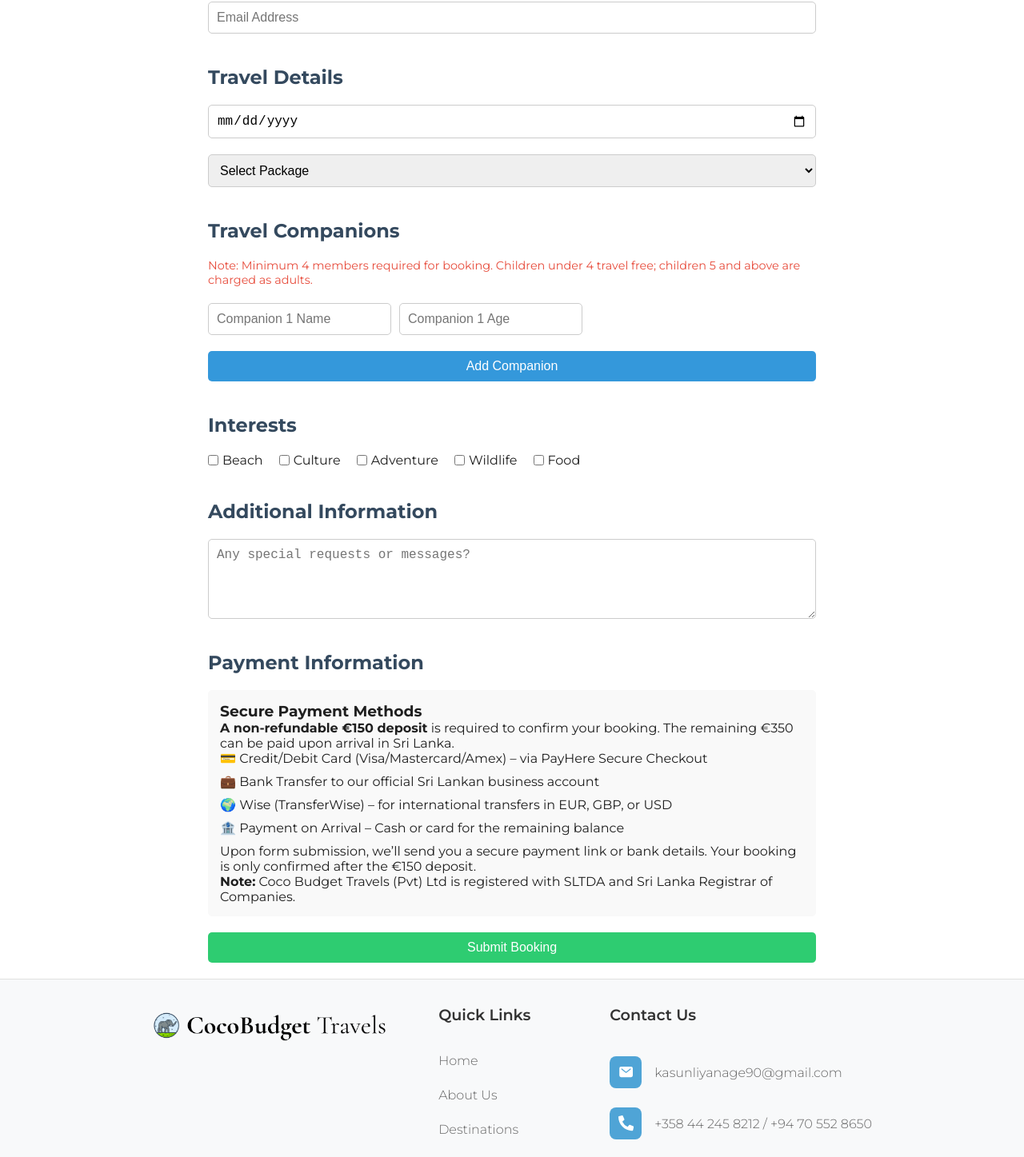
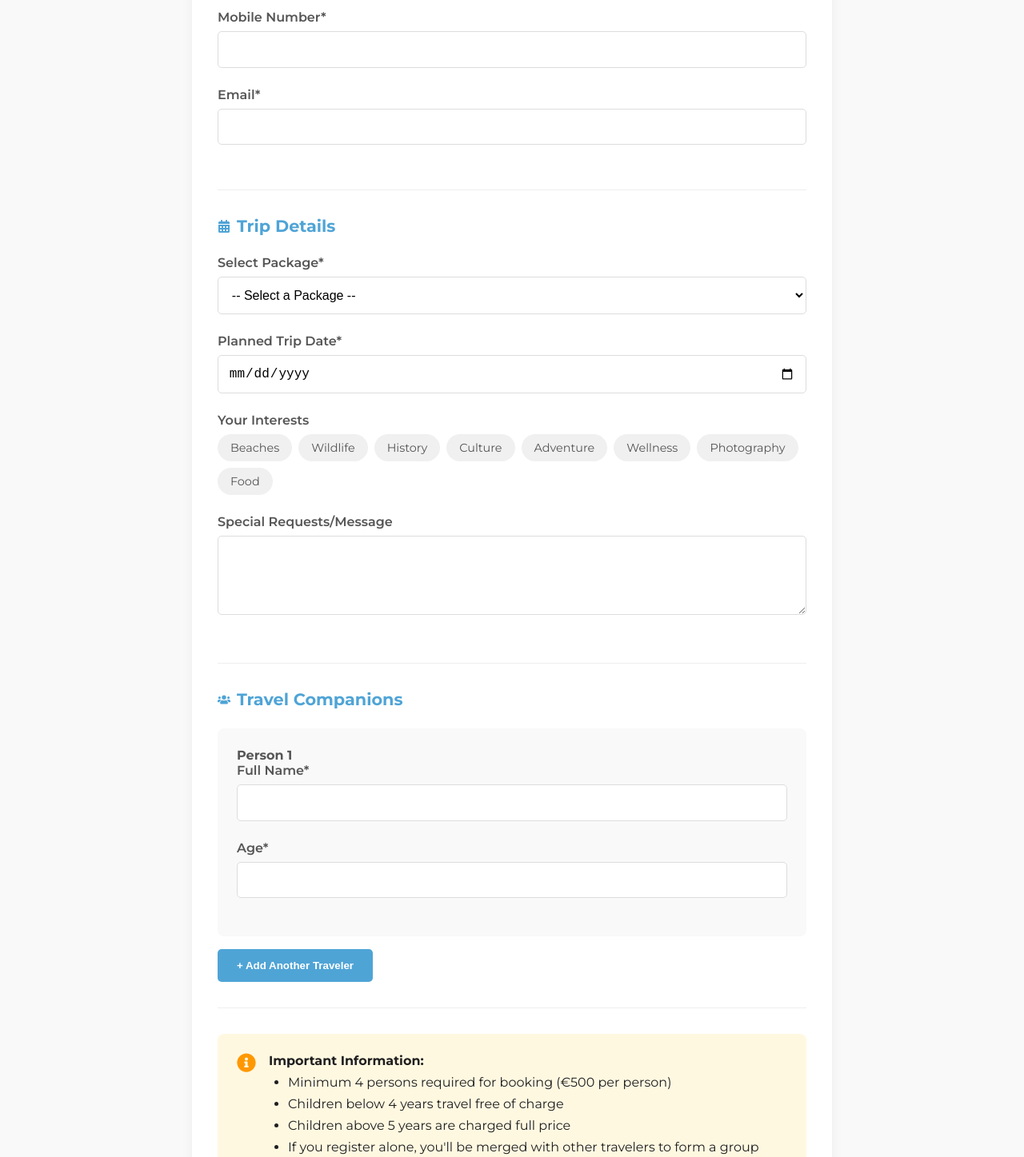
Before and after one commit to thenukaubayasena/cocobudget-travels, a React (Create React App) app: page /form in a window 1280 px wide. Shown: the part 365-1812 px from the top of the page at 80% size. Built offline with nearby package versions, Linux system fonts and the light colour scheme; a web font is replaced by a local one.

Commit message:
form new

```diff
--- a/src/routes/Form.jsx
+++ b/src/routes/Form.jsx
@@ -1,5 +1,6 @@
 import React, { useState } from "react";
 import styled from "styled-components";
+import { FaUser, FaCalendarAlt, FaUsers, FaPhone, FaEnvelope, FaChild, FaInfoCircle } from "react-icons/fa";
 
 const Form = () => {
   const [formData, setFormData] = useState({
@@ -7,337 +8,499 @@ const Form = () => {
     age: "",
     mobile: "",
     email: "",
-    travelDate: "",
     package: "",
+    tripDate: "",
+    message: "",
     interests: [],
-    message: "",
-    travelCompanions: [{ name: "", age: "" }],
+    travelers: [{ name: "", age: "" }]
   });
-  const [showConfirmation, setShowConfirmation] = useState(false);
 
-  const handleInputChange = (e) => {
+  const packages = [
+    "Cultural Triangle & East Coast Adventure",
+    "Hill Country & Coastal Explorer",
+    "Wildlife & Beach Combo",
+    "Wellness & Ayurveda Retreat",
+    "Ancient Cities & Cultural Experience"
+  ];
+
+  const interests = [
+    "Beaches",
+    "Wildlife",
+    "History",
+    "Culture",
+    "Adventure",
+    "Wellness",
+    "Photography",
+    "Food"
+  ];
+
+  const handleChange = (e) => {
     const { name, value } = e.target;
-    setFormData({ ...formData, [name]: value });
+    setFormData(prev => ({ ...prev, [name]: value }));
   };
 
-  const handleCompanionChange = (index, e) => {
+  const handleTravelerChange = (index, e) => {
     const { name, value } = e.target;
-    const companions = [...formData.travelCompanions];
-    companions[index][name] = value;
-    setFormData({ ...formData, travelCompanions: companions });
+    const updatedTravelers = [...formData.travelers];
+    updatedTravelers[index] = { ...updatedTravelers[index], [name]: value };
+    setFormData(prev => ({ ...prev, travelers: updatedTravelers }));
   };
 
-  const addCompanion = () => {
-    setFormData({
-      ...formData,
-      travelCompanions: [...formData.travelCompanions, { name: "", age: "" }],
+  const addTraveler = () => {
+    setFormData(prev => ({
+      ...prev,
+      travelers: [...prev.travelers, { name: "", age: "" }]
+    }));
+  };
+
+  const removeTraveler = (index) => {
+    if (formData.travelers.length > 1) {
+      const updatedTravelers = formData.travelers.filter((_, i) => i !== index);
+      setFormData(prev => ({ ...prev, travelers: updatedTravelers }));
+    }
+  };
+
+  const handleInterestChange = (interest) => {
+    setFormData(prev => {
+      if (prev.interests.includes(interest)) {
+        return {
+          ...prev,
+          interests: prev.interests.filter(i => i !== interest)
+        };
+      } else {
+        return {
+          ...prev,
+          interests: [...prev.interests, interest]
+        };
+      }
     });
   };
 
-  const handleInterestsChange = (e) => {
-    const { value, checked } = e.target;
-    setFormData((prev) => ({
-      ...prev,
-      interests: checked
-        ? [...prev.interests, value]
-        : prev.interests.filter((interest) => interest !== value),
-    }));
-  };
-
-  const handleSubmit = async (e) => {
+  const handleSubmit = (e) => {
     e.preventDefault();
-    const totalMembers = formData.travelCompanions.length + 1; // Including primary traveler
-    if (totalMembers < 4) {
-      alert("A minimum of 4 members is required to book a package.");
-      return;
-    }
-
-    try {
-      // Placeholder for backend API call
-      // await fetch("/api/submit-booking", {
-      //   method: "POST",
-      //   headers: { "Content-Type": "application/json" },
-      //   body: JSON.stringify(formData),
-      // });
-      setShowConfirmation(true);
-    } catch (error) {
-      console.error("Error submitting form:", error);
-      alert("There was an error submitting your booking. Please try again.");
-    }
+    // Here you would typically send the form data to your backend
+    // which would then email it to you
+    console.log("Form submitted:", formData);
+    alert("Thank you for your booking! We'll contact you shortly.");
   };
 
   return (
     <Container>
-      <Title>Book Your Sri Lanka Adventure with Coco Budget Travels</Title>
-      <FormWrapper onSubmit={handleSubmit}>
-        <SectionTitle>Personal Information</SectionTitle>
+      <FormContainer onSubmit={handleSubmit}>
+        <SectionTitle>Book Your Sri Lanka Adventure</SectionTitle>
+
+        <FormSection>
+          <SectionHeader>
+            <FaUser />
+            <h3>Lead Traveler Information</h3>
+          </SectionHeader>
+          <InputGroup>
+            <label>Full Name*</label>
             <Input
               type="text"
               name="name"
-          placeholder="Full Name"
               value={formData.name}
-          onChange={handleInputChange}
+              onChange={handleChange}
               required
             />
+          </InputGroup>
+          <InputGroup>
+            <label>Age*</label>
             <Input
               type="number"
               name="age"
-          placeholder="Age"
               value={formData.age}
-          onChange={handleInputChange}
+              onChange={handleChange}
               required
             />
+          </InputGroup>
+          <InputGroup>
+            <label>Mobile Number*</label>
             <Input
               type="tel"
               name="mobile"
-          placeholder="Mobile Number"
               value={formData.mobile}
-          onChange={handleInputChange}
+              onChange={handleChange}
               required
             />
+          </InputGroup>
+          <InputGroup>
+            <label>Email*</label>
             <Input
               type="email"
               name="email"
-          placeholder="Email Address"
               value={formData.email}
-          onChange={handleInputChange}
+              onChange={handleChange}
               required
             />
+          </InputGroup>
+        </FormSection>
 
-        <SectionTitle>Travel Details</SectionTitle>
-        <Input
-          type="date"
-          name="travelDate"
-          value={formData.travelDate}
-          onChange={handleInputChange}
-          required
-        />
+        <FormSection>
+          <SectionHeader>
+            <FaCalendarAlt />
+            <h3>Trip Details</h3>
+          </SectionHeader>
+          <InputGroup>
+            <label>Select Package*</label>
             <Select
               name="package"
               value={formData.package}
-          onChange={handleInputChange}
+              onChange={handleChange}
               required
             >
-          <option value="">Select Package</option>
-          <option value="beach">Beach Bliss (€500)</option>
-          <option value="cultural">Cultural Explorer (€550)</option>
-          <option value="adventure">Adventure Trek (€600)</option>
+              <option value="">-- Select a Package --</option>
+              {packages.map((pkg, i) => (
+                <option key={i} value={pkg}>{pkg}</option>
+              ))}
             </Select>
+          </InputGroup>
+          <InputGroup>
+            <label>Planned Trip Date*</label>
+            <Input
+              type="date"
+              name="tripDate"
+              value={formData.tripDate}
+              onChange={handleChange}
+              required
+            />
+          </InputGroup>
+          <InputGroup>
+            <label>Your Interests</label>
+            <InterestContainer>
+              {interests.map((interest, i) => (
+                <InterestOption
+                  key={i}
+                  selected={formData.interests.includes(interest)}
+                  onClick={() => handleInterestChange(interest)}
+                >
+                  {interest}
+                </InterestOption>
+              ))}
+            </InterestContainer>
+          </InputGroup>
+          <InputGroup>
+            <label>Special Requests/Message</label>
+            <TextArea
+              name="message"
+              value={formData.message}
+              onChange={handleChange}
+              rows="4"
+            />
+          </InputGroup>
+        </FormSection>
 
-        <SectionTitle>Travel Companions</SectionTitle>
-        <CompanionNote>
-          Note: Minimum 4 members required for booking. Children under 4 travel
-          free; children 5 and above are charged as adults.
-        </CompanionNote>
-        {formData.travelCompanions.map((companion, index) => (
-          <CompanionRow key={index}>
+        <FormSection>
+          <SectionHeader>
+            <FaUsers />
+            <h3>Travel Companions</h3>
+          </SectionHeader>
+          {formData.travelers.map((traveler, index) => (
+            <TravelerGroup key={index}>
+              <h4>Person {index + 1}</h4>
+              <InputGroup>
+                <label>Full Name*</label>
                 <Input
                   type="text"
                   name="name"
-              placeholder={`Companion ${index + 1} Name`}
-              value={companion.name}
-              onChange={(e) => handleCompanionChange(index, e)}
+                  value={traveler.name}
+                  onChange={(e) => handleTravelerChange(index, e)}
                   required
                 />
+              </InputGroup>
+              <InputGroup>
+                <label>Age*</label>
                 <Input
                   type="number"
                   name="age"
-              placeholder={`Companion ${index + 1} Age`}
-              value={companion.age}
-              onChange={(e) => handleCompanionChange(index, e)}
+                  value={traveler.age}
+                  onChange={(e) => handleTravelerChange(index, e)}
                   required
                 />
-          </CompanionRow>
+              </InputGroup>
+              {formData.travelers.length > 1 && (
+                <RemoveButton type="button" onClick={() => removeTraveler(index)}>
+                  Remove
+                </RemoveButton>
+              )}
+            </TravelerGroup>
           ))}
-        <Button type="button" onClick={addCompanion}>
-          Add Companion
-        </Button>
+          <AddButton type="button" onClick={addTraveler}>
+            + Add Another Traveler
+          </AddButton>
+        </FormSection>
 
-        <SectionTitle>Interests</SectionTitle>
-        <CheckboxGroup>
-          {["Beach", "Culture", "Adventure", "Wildlife", "Food"].map(
-            (interest) => (
-              <label key={interest}>
-                <input
-                  type="checkbox"
-                  value={interest}
-                  checked={formData.interests.includes(interest)}
-                  onChange={handleInterestsChange}
-                />
-                {interest}
-              </label>
-            )
-          )}
-        </CheckboxGroup>
+        <ImportantNote>
+          <FaInfoCircle />
+          <div>
+            <p><strong>Important Information:</strong></p>
+            <ul>
+              <li>Minimum 4 persons required for booking (€500 per person)</li>
+              <li>Children below 4 years travel free of charge</li>
+              <li>Children above 5 years are charged full price</li>
+              <li>If you register alone, you'll be merged with other travelers to form a group</li>
+            </ul>
+          </div>
+        </ImportantNote>
 
-        <SectionTitle>Additional Information</SectionTitle>
-        <Textarea
-          name="message"
-          placeholder="Any special requests or messages?"
-          value={formData.message}
-          onChange={handleInputChange}
-        />
+        <PaymentSection>
+          <h3>Secure Payment Methods</h3>
+          <PaymentOptions>
+            <PaymentCard>
+              <h4>Payment Options</h4>
+              <ul>
+                <li>💳 Credit/Debit Card (Visa/Mastercard/Amex)</li>
+                <li>💼 Bank Transfer to our Sri Lankan account</li>
+                <li>🌍 Wise (TransferWise) for international transfers</li>
+                <li>🏦 Payment on Arrival (remaining balance)</li>
+              </ul>
+              <p>We'll send payment instructions after booking confirmation.</p>
+            </PaymentCard>
+            <PaymentCard>
+              <h4>Payment Policy</h4>
+              <ul>
+                <li>€150 non-refundable deposit required</li>
+                <li>Remaining €350 payable on arrival</li>
+                <li>All payments processed securely</li>
+                <li>Registered with SLTDA and Sri Lanka Registrar of Companies</li>
+              </ul>
+            </PaymentCard>
+          </PaymentOptions>
+        </PaymentSection>
 
-        <SectionTitle>Payment Information</SectionTitle>
-        <PaymentInfo>
-          <h3>Secure Payment Methods</h3>
-          <p>
-            <strong>A non-refundable €150 deposit</strong> is required to confirm
-            your booking. The remaining €350 can be paid upon arrival in Sri Lanka.
-          </p>
-          <ul>
-            <li>💳 Credit/Debit Card (Visa/Mastercard/Amex) – via PayHere Secure Checkout</li>
-            <li>💼 Bank Transfer to our official Sri Lankan business account</li>
-            <li>🌍 Wise (TransferWise) – for international transfers in EUR, GBP, or USD</li>
-            <li>🏦 Payment on Arrival – Cash or card for the remaining balance</li>
-          </ul>
-          <p>
-            Upon form submission, we’ll send you a secure payment link or bank
-            details. Your booking is only confirmed after the €150 deposit.
-          </p>
-          <p>
-            <strong>Note:</strong> Coco Budget Travels (Pvt) Ltd is registered with
-            SLTDA and Sri Lanka Registrar of Companies.
-          </p>
-        </PaymentInfo>
-
-        <SubmitButton type="submit">Submit Booking</SubmitButton>
-      </FormWrapper>
-
-      {showConfirmation && (
-        <Modal>
-          <ModalContent>
-            <h2>Booking Submitted!</h2>
-            <p>
-              Thank you, {formData.name}, for booking with Coco Budget Travels! We’ll
-              send you an email with payment instructions shortly.
-            </p>
-            <Button onClick={() => setShowConfirmation(false)}>Close</Button>
-          </ModalContent>
-        </Modal>
-      )}
+        <SubmitButton type="submit">Submit Booking Request</SubmitButton>
+      </FormContainer>
     </Container>
   );
 };
 
+// Styled Components
 const Container = styled.div`
-  padding: 20px;
+  padding: 2rem;
+  background-color: #f9f9f9;
+`;
+
+const FormContainer = styled.form`
   max-width: 800px;
   margin: 0 auto;
-`;
-
-const Title = styled.h1`
-  text-align: center;
-  color: #2c3e50;
-  margin-bottom: 20px;
-`;
-
-const FormWrapper = styled.form`
-  display: flex;
-  flex-direction: column;
-  gap: 20px;
+  background: white;
+  padding: 2rem;
+  border-radius: 10px;
+  box-shadow: 0 5px 15px rgba(0,0,0,0.05);
 `;
 
 const SectionTitle = styled.h2`
-  color: #34495e;
-  font-size: 1.5rem;
-  margin-top: 20px;
+  text-align: center;
+  color: var(--primaryColor);
+  margin-bottom: 2rem;
+  font-size: 2rem;
+`;
+
+const FormSection = styled.div`
+  margin-bottom: 2rem;
+  padding-bottom: 2rem;
+  border-bottom: 1px solid #eee;
+`;
+
+const SectionHeader = styled.div`
+  display: flex;
+  align-items: center;
+  gap: 0.5rem;
+  margin-bottom: 1.5rem;
+  color: var(--primaryColor);
+
+  h3 {
+    margin: 0;
+    font-size: 1.3rem;
+  }
+`;
+
+const InputGroup = styled.div`
+  margin-bottom: 1.5rem;
+
+  label {
+    display: block;
+    margin-bottom: 0.5rem;
+    font-weight: 600;
+    color: #555;
+  }
 `;
 
 const Input = styled.input`
-  padding: 10px;
-  border: 1px solid #ccc;
+  width: 100%;
+  padding: 0.8rem;
+  border: 1px solid #ddd;
   border-radius: 5px;
   font-size: 1rem;
+  transition: all 0.3s;
+
+  &:focus {
+    outline: none;
+    border-color: var(--primaryColor);
+    box-shadow: 0 0 0 2px rgba(0, 100, 0, 0.1);
+  }
 `;
 
 const Select = styled.select`
-  padding: 10px;
-  border: 1px solid #ccc;
+  width: 100%;
+  padding: 0.8rem;
+  border: 1px solid #ddd;
   border-radius: 5px;
   font-size: 1rem;
+  background-color: white;
 `;
 
-const Textarea = styled.textarea`
-  padding: 10px;
-  border: 1px solid #ccc;
+const TextArea = styled.textarea`
+  width: 100%;
+  padding: 0.8rem;
+  border: 1px solid #ddd;
   border-radius: 5px;
   font-size: 1rem;
-  min-height: 100px;
+  resize: vertical;
 `;
 
-const CompanionRow = styled.div`
+const InterestContainer = styled.div`
   display: flex;
-  gap: 10px;
+  flex-wrap: wrap;
+  gap: 0.5rem;
 `;
 
-const CompanionNote = styled.p`
-  color: #e74c3c;
+const InterestOption = styled.div`
+  padding: 0.5rem 1rem;
+  background-color: ${props => props.selected ? 'var(--primaryColor)' : '#f0f0f0'};
+  color: ${props => props.selected ? 'white' : '#555'};
+  border-radius: 20px;
+  cursor: pointer;
   font-size: 0.9rem;
+  transition: all 0.3s;
 `;
 
-const CheckboxGroup = styled.div`
-  display: flex;
-  flex-wrap: wrap;
-  gap: 20px;
-  label {
-    display: flex;
-    align-items: center;
-    gap: 5px;
+const TravelerGroup = styled.div`
+  background: #f9f9f9;
+  padding: 1.5rem;
+  border-radius: 8px;
+  margin-bottom: 1rem;
+  position: relative;
+
+  h4 {
+    margin-top: 0;
+    color: #555;
   }
 `;
 
-const PaymentInfo = styled.div`
-  background: #f9f9f9;
-  padding: 15px;
+const AddButton = styled.button`
+  background-color: var(--primaryColor);
+  color: white;
+  border: none;
+  padding: 0.8rem 1.5rem;
   border-radius: 5px;
-  ul {
-    list-style: none;
-    padding: 0;
-    li {
-      margin-bottom: 10px;
-    }
+  cursor: pointer;
+  font-weight: 600;
+  display: flex;
+  align-items: center;
+  gap: 0.5rem;
+  margin-top: 1rem;
+  transition: all 0.3s;
+
+  &:hover {
+    background-color: #005500;
   }
 `;
 
-const Button = styled.button`
-  padding: 10px 20px;
-  background: #3498db;
+const RemoveButton = styled.button`
+  position: absolute;
+  top: 1rem;
+  right: 1rem;
+  background-color: #ff4444;
   color: white;
   border: none;
+  padding: 0.3rem 0.8rem;
   border-radius: 5px;
   cursor: pointer;
-  font-size: 1rem;
-  &:hover {
-    background: #2980b9;
+  font-size: 0.8rem;
+`;
+
+const ImportantNote = styled.div`
+  background-color: #fff8e1;
+  padding: 1.5rem;
+  border-radius: 8px;
+  margin: 2rem 0;
+  display: flex;
+  gap: 1rem;
+  align-items: flex-start;
+
+  svg {
+    color: #ff9800;
+    font-size: 1.5rem;
+    flex-shrink: 0;
+  }
+
+  ul {
+    padding-left: 1.5rem;
+    margin: 0.5rem 0 0;
+  }
+
+  li {
+    margin-bottom: 0.5rem;
   }
 `;
 
-const SubmitButton = styled(Button)`
-  background: #2ecc71;
-  &:hover {
-    background: #27ae60;
+const PaymentSection = styled.div`
+  margin: 2rem 0;
+
+  h3 {
+    color: var(--primaryColor);
+    margin-bottom: 1.5rem;
+    text-align: center;
   }
 `;
 
-const Modal = styled.div`
-  position: fixed;
-  top: 0;
-  left: 0;
-  right: 0;
-  bottom: 0;
-  background: rgba(0, 0, 0, 0.5);
-  display: flex;
-  justify-content: center;
-  align-items: center;
+const PaymentOptions = styled.div`
+  display: grid;
+  grid-template-columns: 1fr 1fr;
+  gap: 1.5rem;
+
+  @media (max-width: 768px) {
+    grid-template-columns: 1fr;
+  }
 `;
 
-const ModalContent = styled.div`
-  background: white;
-  padding: 20px;
+const PaymentCard = styled.div`
+  background: #f9f9f9;
+  padding: 1.5rem;
+  border-radius: 8px;
+  border: 1px solid #eee;
+
+  h4 {
+    margin-top: 0;
+    color: #333;
+  }
+
+  ul {
+    padding-left: 1.5rem;
+  }
+
+  li {
+    margin-bottom: 0.5rem;
+  }
+`;
+
+const SubmitButton = styled.button`
+  width: 100%;
+  background-color: var(--primaryColor);
+  color: white;
+  border: none;
+  padding: 1rem;
   border-radius: 5px;
-  text-align: center;
-  max-width: 500px;
+  font-size: 1.1rem;
+  font-weight: 600;
+  cursor: pointer;
+  transition: all 0.3s;
+  margin-top: 1rem;
+
+  &:hover {
+    background-color: #005500;
+  }
 `;
 
 export default Form;
```
Lines whose indentation alone changed are shown as unchanged.
